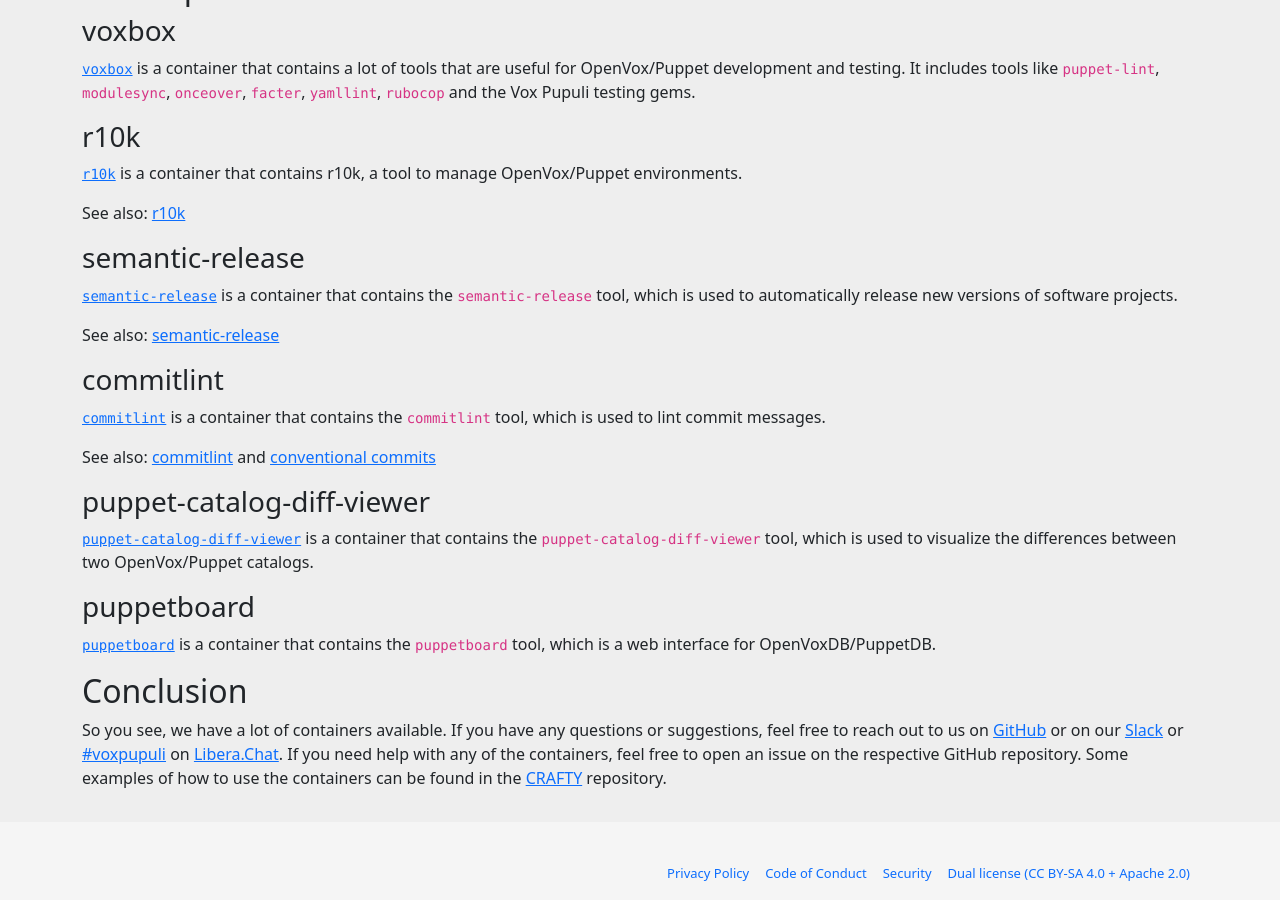
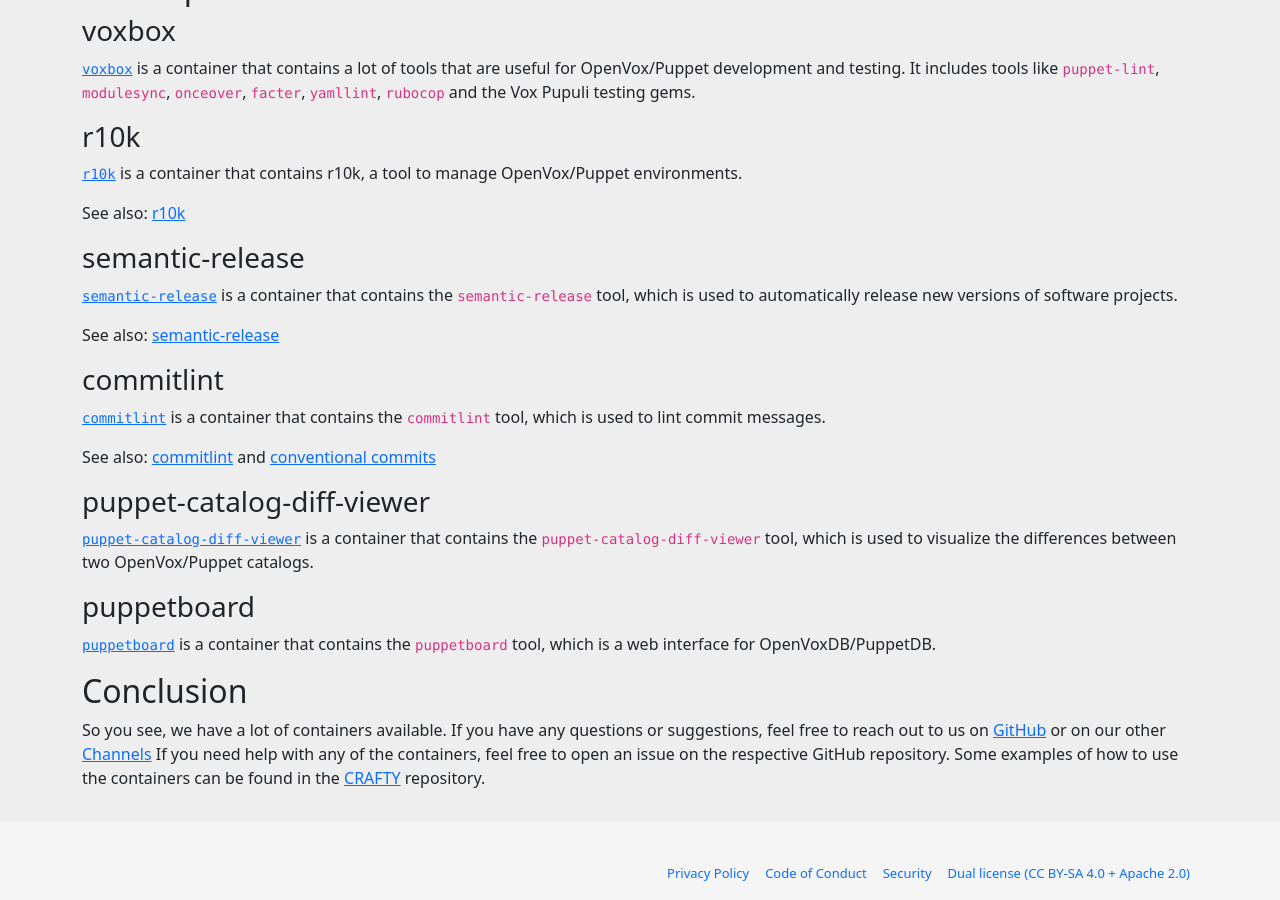
Before and after one commit to voxpupuli/voxpupuli.github.io, a Jekyll site: the page built from _posts/2025-03-21-all-the-voxpupuli-containers.md, in a window 1280 px wide and 900 px high, scrolled down 614 px. Built offline with Jekyll 4.4.1, drawn with Linux system fonts in a browser that asks for light colours; nearby versions of some CDN libraries.

Commit message:
genralise how to connect

```diff
--- a/_posts/2025-03-21-all-the-voxpupuli-containers.md
+++ b/_posts/2025-03-21-all-the-voxpupuli-containers.md
@@ -59,6 +59,6 @@
 ## Conclusion
 
 So you see, we have a lot of containers available.
-If you have any questions or suggestions, feel free to reach out to us on [GitHub](https://github.com/voxpupuli) or on our [Slack](https://short.voxpupu.li/puppetcommunity_slack_signup) or [#voxpupuli](ircs://irc.libera.chat:6697/voxpupuli) on [Libera.Chat](https://libera.chat/).
+If you have any questions or suggestions, feel free to reach out to us on [GitHub](https://github.com/voxpupuli) or on our other [Channels](https://voxpupuli.org/connect/)
 If you need help with any of the containers, feel free to open an issue on the respective GitHub repository.
 Some examples of how to use the containers can be found in the [CRAFTY](https://github.com/voxpupuli/crafty) repository.
```
